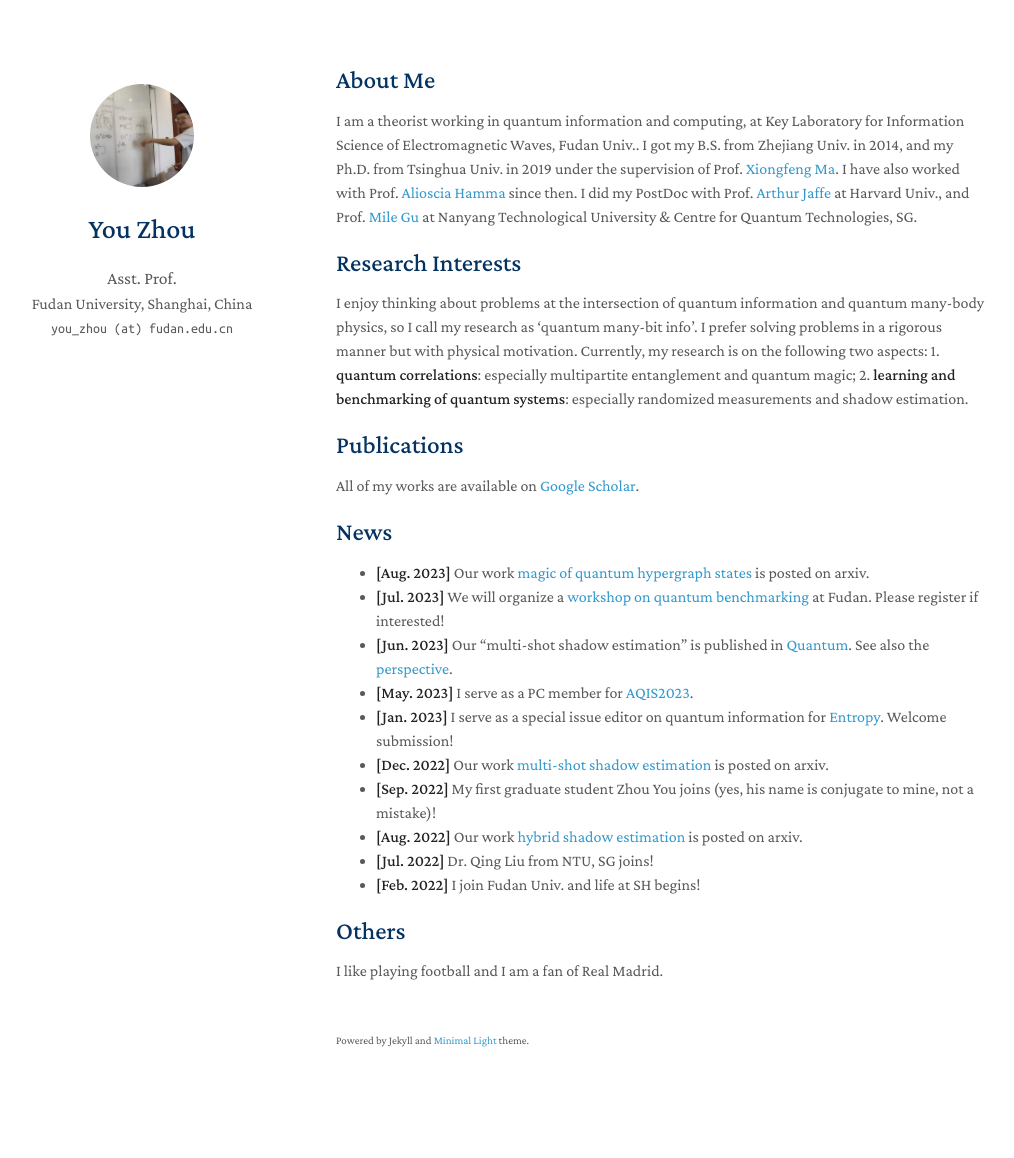
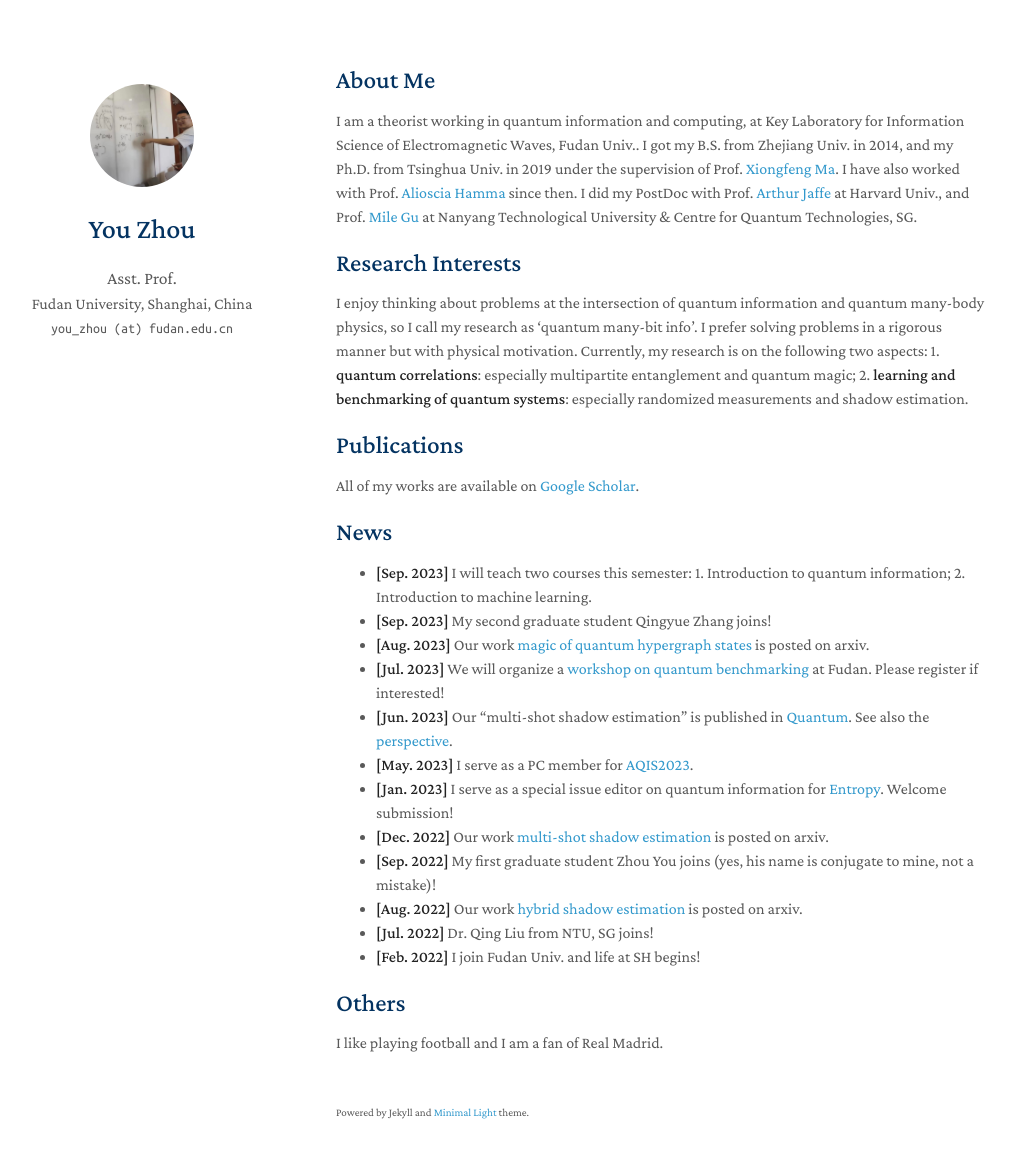
Before and after one commit to youzhoutravel/homepage1, a Jekyll site: the page built from index.md, in a window 1280 px wide and 1193 px high. Shown: the top 1158 px of the window, without its empty margins (134-1148 px from the left). Built offline with Jekyll 4.4.1, drawn with Linux system fonts in a browser that asks for light colours; nearby versions of some CDN libraries; a style sheet for code colours, icons or effects is not loaded; our own code applies the rules of GitHub Pages for plain Markdown files.

Commit message:
Update index.md

```diff
--- a/index.md
+++ b/index.md
@@ -14,6 +14,8 @@ I enjoy thinking about problems at the intersection of quantum information and q
 All of my works are available on [Google Scholar](https://scholar.google.com/citations?view_op=list_works&hl=en&hl=en&user=oQ_tbtYAAAAJ&sortby=pubdate).
 
 ## News
+- **[Sep. 2023]** I will teach two courses this semester: 1. Introduction to quantum information; 2. Introduction to machine learning.
+- **[Sep. 2023]** My second graduate student Qingyue Zhang joins!
 - **[Aug. 2023]** Our work [magic of quantum hypergraph states](https://arxiv.org/pdf/2308.01886.pdf) is posted on arxiv.
 - **[Jul. 2023]** We will organize a [workshop on quantum benchmarking](http://iwqcvv2023.top) at Fudan. Please register if interested!
 - **[Jun. 2023]** Our "multi-shot shadow estimation" is published in [Quantum](https://quantum-journal.org/papers/q-2023-06-29-1044/). See also the [perspective](https://quantum-journal.org/views/qv-2023-06-29-74/).
```
